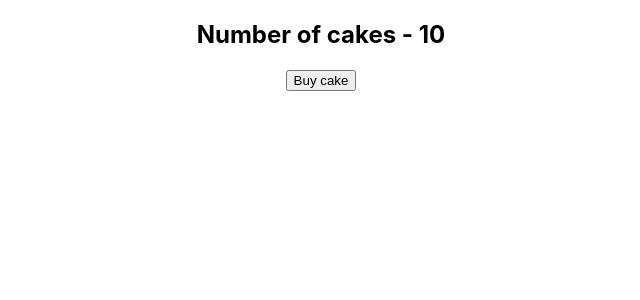
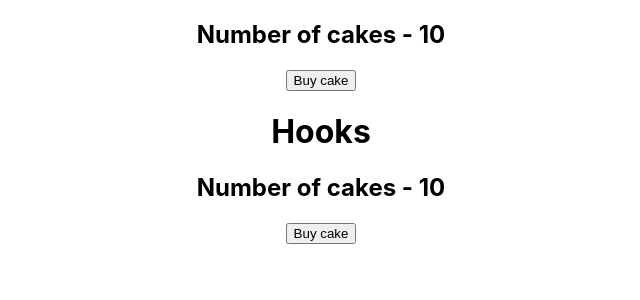
Before and after one commit to kkuzmov/CakeShop, a React (Create React App) app in the folder cake-shop/: page / in a window 1280 px wide. Shown: the top 300 px of the page, without its empty margins (319-959 px from the left). Built offline with nearby package versions, Linux system fonts and the light colour scheme.

Commit message:
test useSelector

```diff
--- a/cake-shop/src/App.js
+++ b/cake-shop/src/App.js
@@ -3,11 +3,13 @@
 import CakeContainer from './components/CakeContainer';
 import { Provider } from 'react-redux'
 import store from './redux/store'
+import HooksCakeContainer from './components/HooksCakeContainer';
 function App() {
   return (
     <Provider store={store}>
     <div className="App">
       <CakeContainer />
+      <HooksCakeContainer />
     </div>
     </Provider>
   );
--- /dev/null
+++ b/cake-shop/src/components/HooksCakeContainer.js
@@ -0,0 +1,15 @@
+import React from 'react'
+import { useSelector } from 'react-redux'
+
+
+function HooksCakeContainer(){
+   const numOfCakes = useSelector(state => state.numOfCakes)
+    return(
+        <div>
+            <h1>Hooks</h1>
+            <h2>Number of cakes - {numOfCakes}</h2>
+            <button>Buy cake</button>
+        </div>
+    )
+}
+export default HooksCakeContainer
```
